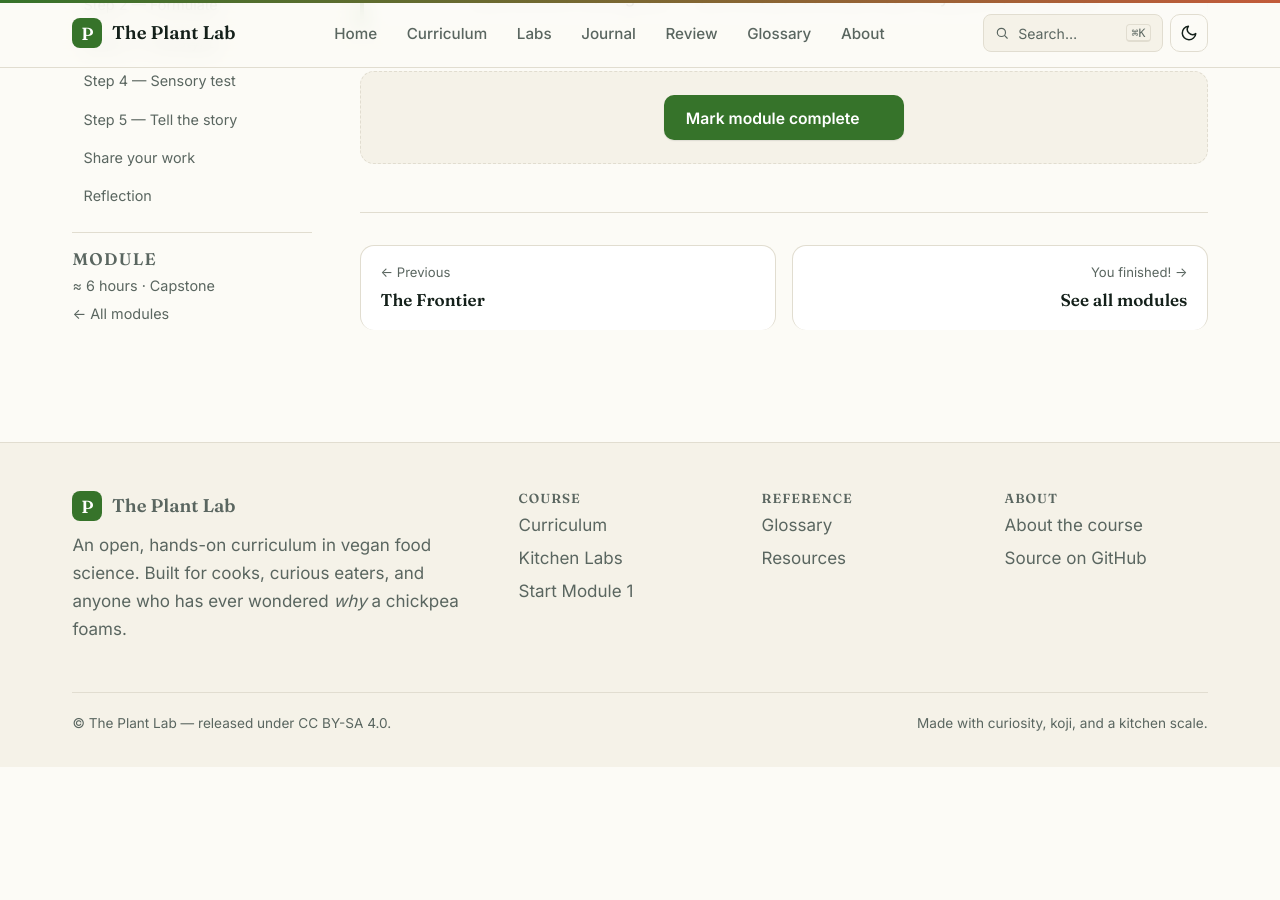
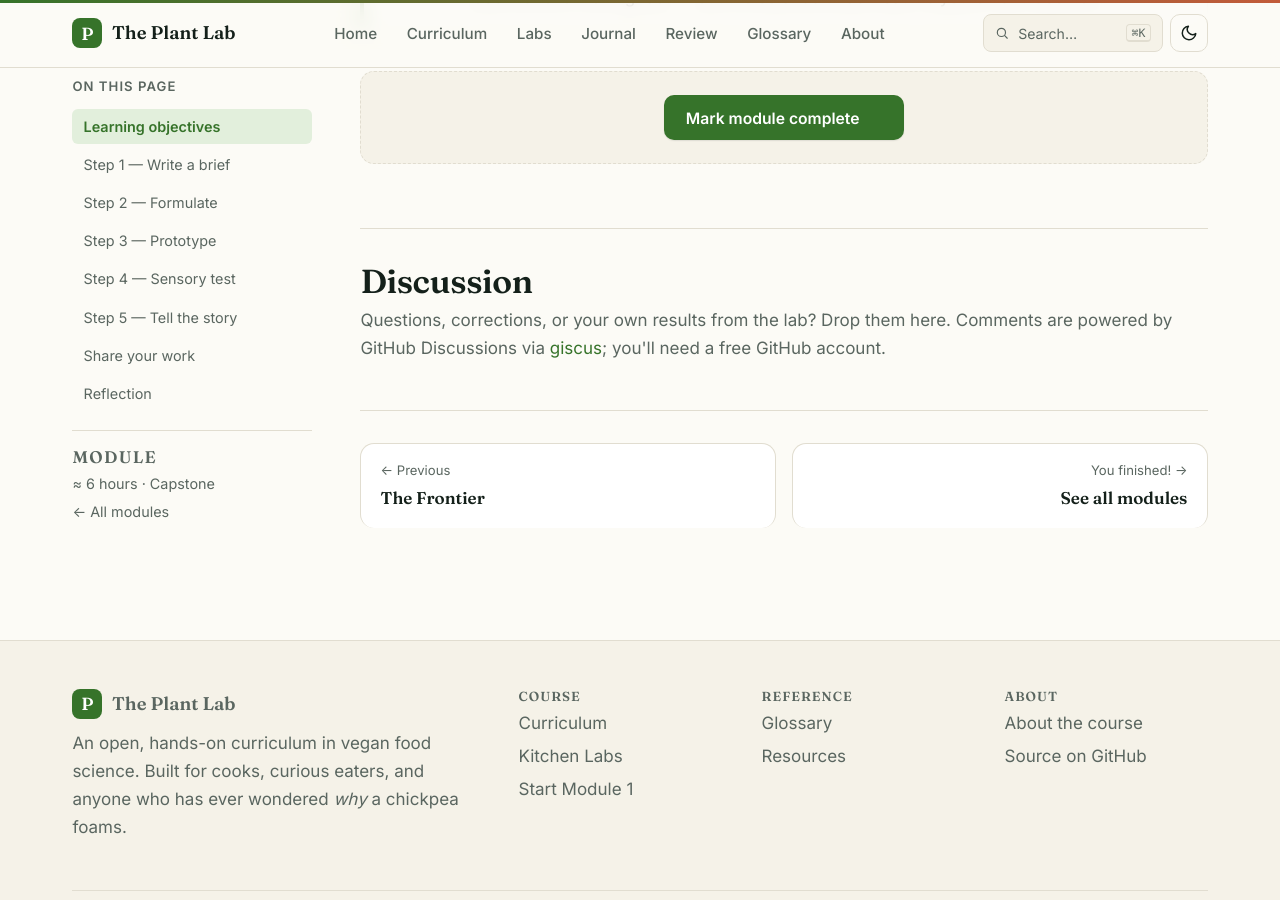
Before and after one commit to sbezner/VeganFoodScience, a Jekyll site: the page built from modules/12-capstone.html, in a window 1280 px wide and 900 px high, scrolled down 5899 px. Built offline with Jekyll 4.4.1, drawn with Linux system fonts in a browser that asks for light colours; comment, search, counter and statistics services are not loaded; before the commit the page ends 6666 px from its top, so only the background shows below that; part of the change alters nothing that is shown.

Commit message:
Enable giscus comments with Announcements category
Co-Authored-By: Claude Opus 4.7 (1M context) <noreply@anthropic.com>

```diff
--- a/_config.yml
+++ b/_config.yml
@@ -16,12 +16,12 @@ permalink: pretty
 # once you've installed the giscus app on the repo, enabled Discussions,
 # and pasted the IDs from giscus.app below.
 comments:
-  enabled: false
+  enabled: true
   giscus:
     repo: "sbezner/VeganFoodScience"
-    repo_id: ""           # paste data-repo-id from giscus.app
-    category: "General"
-    category_id: ""       # paste data-category-id from giscus.app
+    repo_id: "R_kgDOSSuqNg"
+    category: "Announcements"
+    category_id: "DIC_kwDOSSuqNs4C8nES"
 
 # Course-level metadata used by templates
 course:
--- a/_includes/comments.html
+++ b/_includes/comments.html
@@ -13,7 +13,7 @@
           data-strict="0"
           data-reactions-enabled="1"
           data-emit-metadata="0"
-          data-input-position="top"
+          data-input-position="bottom"
           data-theme="preferred_color_scheme"
           data-lang="en"
           data-loading="lazy"
```
